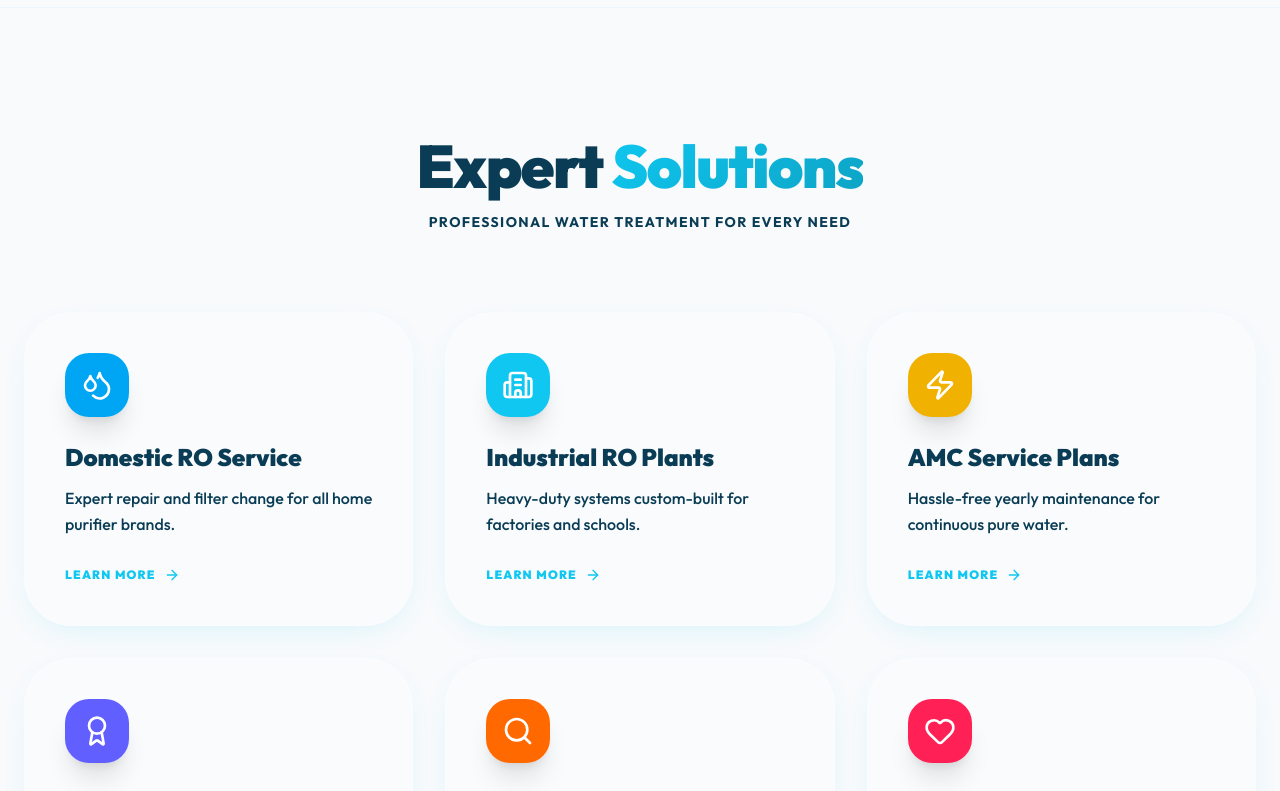
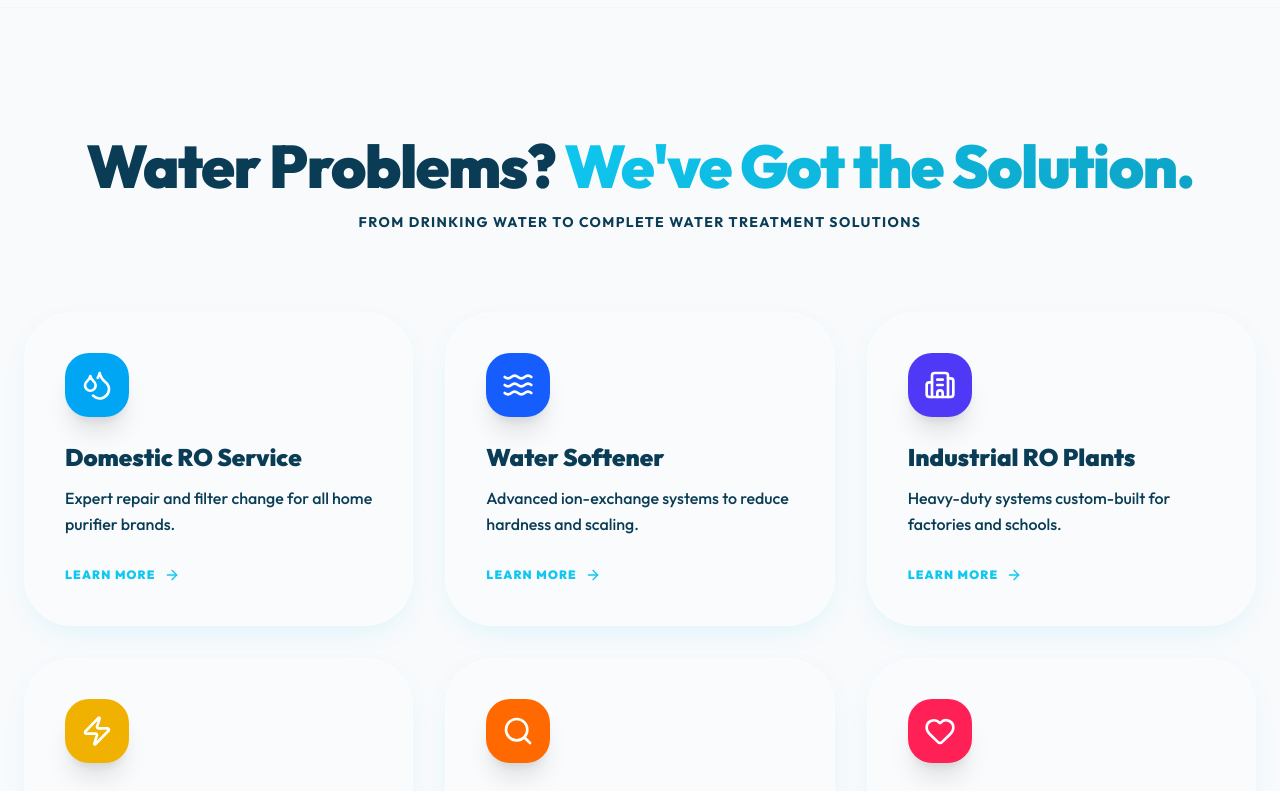
Before and after one commit to VaigundaRaJa345/ValliEnterprises, a Next.js app: page / in a window 1280 px wide. Shown: the part 1260-2051 px from the top of the page. Built offline with nearby package versions, Linux system fonts and the light colour scheme.

Commit message:
Added Water softener

```diff
--- a/src/app/page.tsx
+++ b/src/app/page.tsx
@@ -1,7 +1,7 @@
 "use client";
 
 import { motion, Variants } from "framer-motion";
-import { CheckCircle2, Droplets, ShieldCheck, Heart, ArrowRight, Zap, Star, ChevronDown, Award, Users, Search, Building2 } from "lucide-react";
+import { CheckCircle2, Droplets, ShieldCheck, Heart, ArrowRight, Zap, Star, ChevronDown, Award, Users, Search, Building2, Waves } from "lucide-react";
 import Image from "next/image";
 import Link from "next/link";
 import { useState } from "react";
@@ -166,16 +166,16 @@ export default function Home() {
           variants={fadeIn}
           className="text-center space-y-4 mb-20"
         >
-          <h2 className="text-4xl lg:text-6xl font-black text-foreground tracking-tight">Expert <span className="text-gradient">Solutions</span></h2>
-          <p className="text-foreground/50 font-bold uppercase tracking-widest text-sm">Professional Water Treatment for Every Need</p>
+          <h2 className="text-4xl lg:text-6xl font-black text-foreground tracking-tight">Water Problems? <span className="text-gradient">We've Got the Solution.</span></h2>
+          <p className="text-foreground/50 font-bold uppercase tracking-widest text-sm">From drinking water to complete water treatment solutions</p>
         </motion.div>
 
         <div className="grid grid-cols-1 md:grid-cols-2 lg:grid-cols-3 gap-8">
           {[
             { title: "Domestic RO Service", icon: Droplets, color: "bg-sky-500", desc: "Expert repair and filter change for all home purifier brands." },
-            { title: "Industrial RO Plants", icon: Building2, color: "bg-primary", desc: "Heavy-duty systems custom-built for factories and schools." },
+            { title: "Water Softener", icon: Waves, color: "bg-blue-600", desc: "Advanced ion-exchange systems to reduce hardness and scaling." },
+            { title: "Industrial RO Plants", icon: Building2, color: "bg-indigo-600", desc: "Heavy-duty systems custom-built for factories and schools." },
             { title: "AMC Service Plans", icon: Zap, color: "bg-yellow-500", desc: "Hassle-free yearly maintenance for continuous pure water." },
-            { title: "Water ATM", icon: Award, color: "bg-indigo-500", desc: "Community water solutions with smart card integration." },
             { title: "Iron Removal", icon: Search, color: "bg-orange-500", desc: "Specialized filtration for iron contamination in borewells." },
             { title: "STP/ETP Plants", icon: Heart, color: "bg-rose-500", desc: "Complete wastewater management systems for residential projects." }
           ].map((item, idx) => (
--- a/src/app/products/page.tsx
+++ b/src/app/products/page.tsx
@@ -1,7 +1,7 @@
 "use client";
 
 import { motion, AnimatePresence } from "framer-motion";
-import { CheckCircle2, Droplets, Building2, Search, Zap, Heart, Phone, ArrowRight, Zap as ZapIcon, Droplets as WaterIcon, ShieldCheck } from "lucide-react";
+import { CheckCircle2, Droplets, Building2, Search, Zap, Heart, Phone, ArrowRight, Zap as ZapIcon, Droplets as WaterIcon, ShieldCheck, Waves } from "lucide-react";
 import Image from "next/image";
 import Link from "next/link";
 import { Suspense, useEffect, useState } from "react";
@@ -67,7 +67,7 @@ const productCategories = [
       "Increases life of appliances"
     ],
     idealFor: "Homes, apartments, hotels, industries",
-    icon: ZapIcon,
+    icon: Waves,
     image: "/images/hero_plant.png"
   },
   {
```
